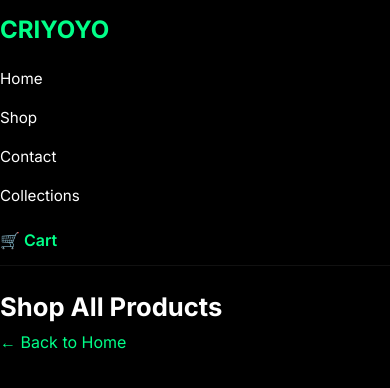
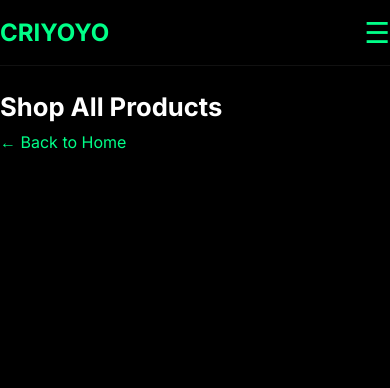
Before and after one commit to Napster-12/criyoyo, a Flask app: page /shop in a window 390 px wide. Shown: the top 388 px of the page. Run offline with Flask 3, Linux system fonts and the light colour scheme.

Commit message:
Update shop.html

```diff
--- a/templates/shop.html
+++ b/templates/shop.html
@@ -34,44 +34,77 @@ body{
 }
 
 /* NAVBAR */
+.navbar{
+    background:#000;
+    border-bottom:1px solid #111;
+    position:sticky;
+    top:0;
+    z-index:999;
+}
+
 .nav{
     display:flex;
     justify-content:space-between;
     align-items:center;
     padding:15px 0;
-    border-bottom:1px solid #111;
-    background:#000;
-    gap:20px;
-    flex-wrap:wrap;
 }
 
+/* LOGO */
 .logo{
+    font-size:1.5rem;
     font-weight:700;
-    font-size:1.5rem;
     color:#00ff88;
     text-decoration:none;
 }
 
+/* LINKS (DESKTOP) */
 .nav-links{
     display:flex;
     gap:20px;
 }
 
 .nav-links a{
+    color:#fff;
     text-decoration:none;
-    color:#fff;
     font-size:0.95rem;
-    transition:0.3s;
 }
 
 .nav-links a:hover{
     color:#00ff88;
 }
 
+/* CART */
 .cart{
     color:#00ff88;
     text-decoration:none;
     font-weight:600;
+}
+
+/* HAMBURGER */
+.hamburger{
+    display:none;
+    font-size:1.8rem;
+    cursor:pointer;
+    color:#00ff88;
+}
+
+/* MOBILE MENU */
+.mobile-menu{
+    display:none;
+    flex-direction:column;
+    gap:15px;
+    padding:15px 0;
+    border-top:1px solid #111;
+}
+
+.mobile-menu a{
+    color:#fff;
+    text-decoration:none;
+    font-size:1.1rem;
+}
+
+.mobile-menu a:hover{
+    color:#00ff88;
 }
 
 /* HEADER */
@@ -141,29 +174,22 @@ body{
     border-radius:6px;
     font-weight:600;
     cursor:pointer;
-    transition:0.3s;
-}
-
-.btn:hover{
-    background:#00cc6a;
 }
 
 /* MOBILE */
 @media screen and (max-width:768px){
 
-    .nav{
-        flex-direction:column;
-        align-items:flex-start;
+    .nav-links,
+    .cart{
+        display:none;
     }
 
-    .nav-links{
-        flex-direction:column;
-        width:100%;
-        gap:10px;
+    .hamburger{
+        display:block;
     }
 
-    .nav-links a{
-        padding:5px 0;
+    .mobile-menu.active{
+        display:flex;
     }
 
     .header h1{
@@ -174,6 +200,9 @@ body{
         grid-template-columns:1fr;
     }
 
+    .card img{
+        height:200px;
+    }
 }
 
 </style>
@@ -182,18 +211,36 @@ body{
 <body>
 
 <!-- NAVBAR -->
-<div class="container nav">
+<div class="navbar">
+    <div class="container nav">
 
-    <div class="logo">CRIYOYO</div>
+        <a href="/" class="logo">CRIYOYO</a>
 
-    <div class="nav-links">
+        <!-- DESKTOP LINKS -->
+        <div class="nav-links">
+            <a href="/">Home</a>
+            <a href="/shop">Shop</a>
+            <a href="/contact">Contact</a>
+            <a href="#">Collections</a>
+        </div>
+
+        <a href="/cart" class="cart">🛒 Cart</a>
+
+        <!-- HAMBURGER -->
+        <div class="hamburger" onclick="toggleMenu()">
+            ☰
+        </div>
+
+    </div>
+
+    <!-- MOBILE MENU -->
+    <div class="container mobile-menu" id="mobileMenu">
         <a href="/">Home</a>
         <a href="/shop">Shop</a>
         <a href="/contact">Contact</a>
         <a href="#">Collections</a>
+        <a href="/cart">🛒 Cart</a>
     </div>
-
-    <a href="/cart" class="cart">🛒 Cart</a>
 
 </div>
 
@@ -221,14 +268,10 @@ body{
 
                 <h3>{{ product.name }}</h3>
 
-                <div class="price">
-                    R{{ product.price }}
-                </div>
+                <div class="price">R{{ product.price }}</div>
 
                 <a href="/add_to_cart/{{ product.id }}">
-                    <button class="btn">
-                        Add to Cart
-                    </button>
+                    <button class="btn">Add to Cart</button>
                 </a>
 
             </div>
@@ -241,5 +284,12 @@ body{
 
 </div>
 
+<!-- SCRIPT -->
+<script>
+function toggleMenu(){
+    document.getElementById("mobileMenu").classList.toggle("active");
+}
+</script>
+
 </body>
 </html>
```
